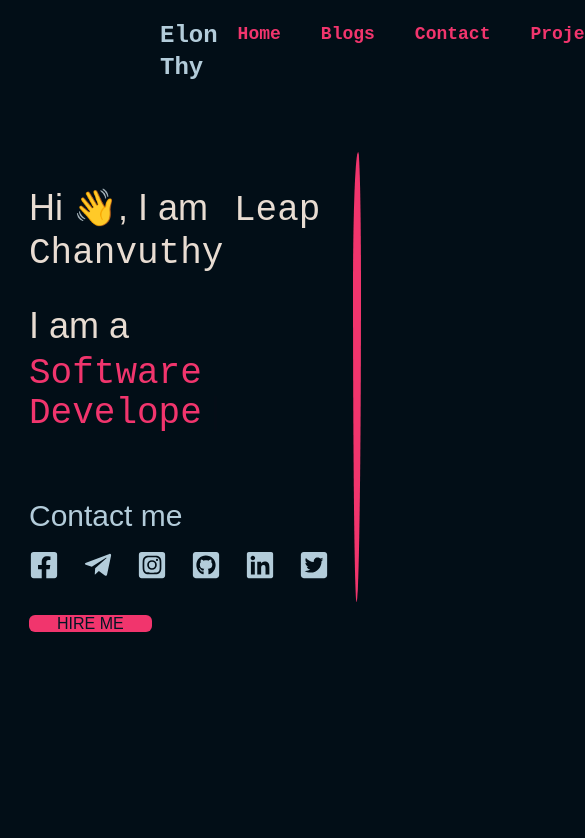
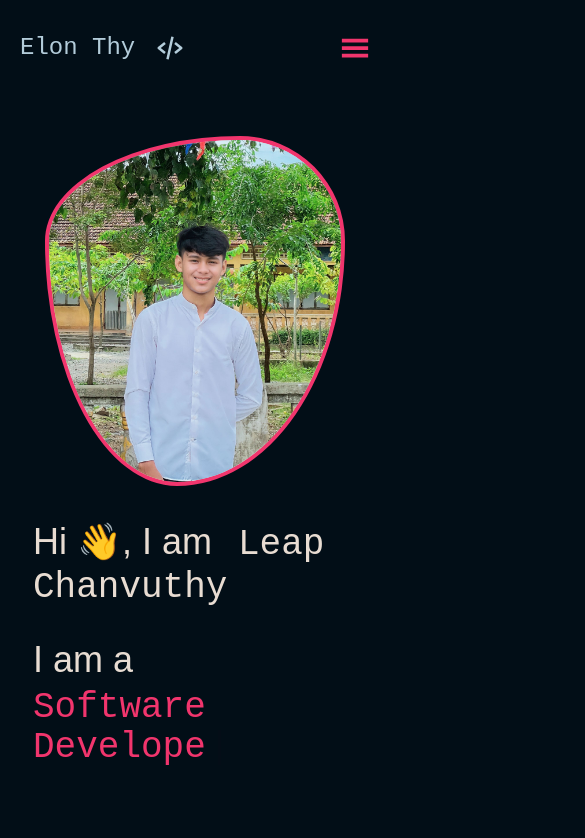
Before and after one commit to Leap-Chanvuthy/elonthy-react-portfolio, a React (Create React App) app: page / in a window 390 px wide. Shown: the top 838 px of the page, 585 px wide, since content can reach past the window. Built offline with nearby package versions, Linux system fonts and the light colour scheme.

Commit message:
responsive navbar

```diff
--- a/src/App.css
+++ /dev/null
@@ -1,38 +0,0 @@
-.App {
-  text-align: center;
-}
-
-.App-logo {
-  height: 40vmin;
-  pointer-events: none;
-}
-
-@media (prefers-reduced-motion: no-preference) {
-  .App-logo {
-    animation: App-logo-spin infinite 20s linear;
-  }
-}
-
-.App-header {
-  background-color: #282c34;
-  min-height: 100vh;
-  display: flex;
-  flex-direction: column;
-  align-items: center;
-  justify-content: center;
-  font-size: calc(10px + 2vmin);
-  color: white;
-}
-
-.App-link {
-  color: #61dafb;
-}
-
-@keyframes App-logo-spin {
-  from {
-    transform: rotate(0deg);
-  }
-  to {
-    transform: rotate(360deg);
-  }
-}
--- a/src/components/home.jsx
+++ b/src/components/home.jsx
@@ -12,15 +12,22 @@ const Home = () => {
     })
     return (
 
-        <div className="home-container ">
-            <div className="home flex justify-center px-10 md:grid-cols-2 sm:grid-cols-2">
+        <div className="home-container  ">
+            <div className="home lg:grid grid-cols-2  md:grid-cols-2 sm:grid-cols-1 justify-items-center px-10">
+                <div className="">
+                    <div className="photo border-x-4 border-y-4 border-col7 py-10 flex justify-center">
+                        <div className="avatar flex justify-center items-center">
+                            <img src="../avatar2.jpg" className="overflow-hidden object-cover" alt="avatar" />
+                        </div>
+                    </div>
+                </div>
+
                 <div className="context py-5">
                     <h1 className="text-4xl text-col6 py-4">Hi 👋, I am <span className="rounded-lg px-4">Leap Chanvuthy</span></h1>
                     <h2 className="text-4xl text-col6 pt-4">I am a </h2>
                     <span ><h2 className="text-4xl text-col7 pt-2">{text}<Cursor/></h2></span>
-
                     <h2 className="pt-16 text-col3 text-3xl">Contact me</h2>
-                    <ul className="icons flex justify-start">
+                    <ul className="icons flex justify-start ">
                         <li className="pr-6 py-4"> <FaFacebookSquare className="text-3xl  text-col3" />  </li>
                         <li className="pr-6 py-4"> <FaTelegramPlane  className="text-3xl  text-col3"/></li>
                         <li className="pr-6 py-4"> <FaInstagramSquare className="text-3xl  text-col3"/></li>
@@ -32,21 +39,7 @@ const Home = () => {
                         <li><a href="http://t.me/Elon_Thy" className="text-col1 bg-col7 px-7 rounded-md">HIRE ME</a></li>
                     </ul>
                 </div>
-
-                <div className="photo border-x-4 border-y-4 border-col7 py-5 flex justify-center">
-                    <div className="avatar flex justify-center items-center">
-                        <img src="../avatar2.jpg" className="overflow-hidden object-cover" alt="avatar" />
-                    </div>
-                </div>
             </div>
-
-            {/* about me layout */}
-
-            <div className="about_me flex justify-between px-10 py-20">
-
-            </div>
-
-
         </div>
      );
 }
--- a/src/components/navbar.jsx
+++ b/src/components/navbar.jsx
@@ -1,17 +1,58 @@
 import { Link } from "react-router-dom";
-import {SiJavascript} from 'react-icons/si'
+import {GiHamburgerMenu} from 'react-icons/gi';
+import {BiCodeAlt} from 'react-icons/bi';
+import { useState } from "react";
+import {HiX} from 'react-icons/hi';
 const Navbar = () => {
+    const [openNavBar , setOpenNavBar] = useState(false);
+    const toggleNav = () => {
+        setOpenNavBar(!openNavBar);
+    }
+
     return (
-        <div className="navbar flex justify-between px-40 py-5 font-extrabold">
-            <h3 className="text-2xl gap-4 text-col3">Elon Thy</h3>
-            <ul className="text-col7 text-lg">
-            <Link to="/" className="px-5">Home</Link>
-            <Link to="/blog" className="px-5">Blogs</Link>
-            <Link to="contact" className="px-5">Contact</Link>
-            <Link to="/project" className="px-5">Projects</Link>
-            <Link to="/achievement" className="px-5">Achievements</Link>
-            </ul>
+        <div>
+            <div class="navbar lg:flex justify-center gap-28 px-10 py-10 hidden sm:hidden md:hidden">
+                <div className="flex justify-between items-center gap-5">
+                    <Link to='/'><h3 className="text-2xl text-col3">Elon Thy</h3></Link>
+                    <BiCodeAlt className="text-col3 text-4xl" />
+                </div>
+                <ul className="text-col7 text-lg">
+                    <Link to="/" className="px-5 hover:text-col6 hover:border-b-2">Home</Link>
+                    <Link to="/blog" className="px-5 hover:text-col6 hover:border-b-2">Blogs</Link>
+                    <Link to="contact" className="px-5 hover:text-col6 hover:border-b-2">Contact</Link>
+                    <Link to="/project" className="px-5 hover:text-col6 hover:border-b-2">Projects</Link>
+                    <Link to="/achievement" className="px-5 hover:text-col6 hover:border-b-2">Achievements</Link>
+                </ul>
+            </div>
+            {/* 2nd navbar */}
+            <div className="lg:hidden navbar pb-10">
+                <div className=" flex justify-between px-5 py-8 items-center">
+                    <div className="flex justify-between items-center gap-5">
+                        <Link to='/'><h3 className="text-2xl text-col3">Elon Thy</h3></Link>
+                        <BiCodeAlt className="text-col3 text-3xl font-bold " />
+                    </div>
+                    {openNavBar ? (
+                    <HiX
+                        className="text-col7 text-3xl cursor-pointer"
+                        onClick={toggleNav}
+                    />
+                    ) : (
+                    <GiHamburgerMenu
+                        className="text-col7 text-3xl cursor-pointer"
+                        onClick={toggleNav}
+                    />
+                    )}
+                </div>
+                <ul className={`${openNavBar ? 'grid grid-cols-1' : 'hidden '} text-col3 text-lg justify-items-center bg-col7 rounded-lg px-2 py-4 gap-3 transition duration-1000 ease-in-out`}>
+                    <Link to="/" className="px-5 hover:text-col6 hover:border-b-2">Home</Link>
+                    <Link to="/blog" className="px-5 hover:text-col6 hover:border-b-2"> Blogs</Link>
+                    <Link to="contact" className="px-5 hover:text-col6 hover:border-b-2">Contact</Link>
+                    <Link to="/project" className="px-5 hover:text-col6 hover:border-b-2">Projects</Link>
+                    <Link to="/achievement" className="px-5 hover:text-col6 hover:border-b-2">Achievements</Link>
+                </ul>
+            </div>
         </div>
+
      );
 }
 
--- a/src/index.css
+++ b/src/index.css
@@ -19,7 +19,6 @@ html body {
 
 .home {
     font-family: 'Mukta', sans-serif;
-    padding: 3rem;
 }
 
 .context span {
@@ -28,29 +27,19 @@ html body {
 
 .photo {
   background-color: #e8dcd2;
-  width: 450px;
-  height: 450px;
+  width: 300px;
+  height: 350px;
   border-radius: 65% 35% 56% 44% / 30% 30% 70% 70% ;
-  /* border-radius: 60% 40% 69% 31% / 19% 48% 52% 81% ; */
-  /* border: 5px solid rgb(176, 165, 69); */
   overflow: hidden;
 }
 
   @media (min-width: 481px) and (max-width: 768px) {
-    .home-container {
-      display: grid;
-      grid-template-columns: repeat(2,1fr);
+    .photo {
+      background-color: #e8dcd2;
+      width: 150px;
+      height: 220px;
+      border-radius: 65% 35% 56% 44% / 30% 30% 70% 70% ;
+      overflow: hidden;
     }
+
   }
-
-  @media (min-width: 769px) and (max-width: 1024px) {
-    /* This CSS will apply to devices with a width of 769px to 1024px */
-  }
-
-  @media (min-width: 1025px) and (max-width: 1200px) {
-    /* This CSS will apply to devices with a width of 1025px to 1200px */
-  }
-
-  @media (min-width: 1201px) {
-    /* This CSS will apply to devices with a width of 1201px or more */
-  }
--- a/src/index.js
+++ b/src/index.js
@@ -9,7 +9,3 @@ root.render(
     <App />
   </React.StrictMode>
 );
-
-// If you want to start measuring performance in your app, pass a function
-// to log results (for example: reportWebVitals(console.log))
-// or send to an analytics endpoint. Learn more: https://bit.ly/CRA-vitals
--- a/src/reportWebVitals.js
+++ /dev/null
@@ -1,13 +0,0 @@
-const reportWebVitals = onPerfEntry => {
-  if (onPerfEntry && onPerfEntry instanceof Function) {
-    import('web-vitals').then(({ getCLS, getFID, getFCP, getLCP, getTTFB }) => {
-      getCLS(onPerfEntry);
-      getFID(onPerfEntry);
-      getFCP(onPerfEntry);
-      getLCP(onPerfEntry);
-      getTTFB(onPerfEntry);
-    });
-  }
-};
-
-export default reportWebVitals;
```
Also changed, not shown: src/setupTests.js (deleted, +0 -5 lines).
